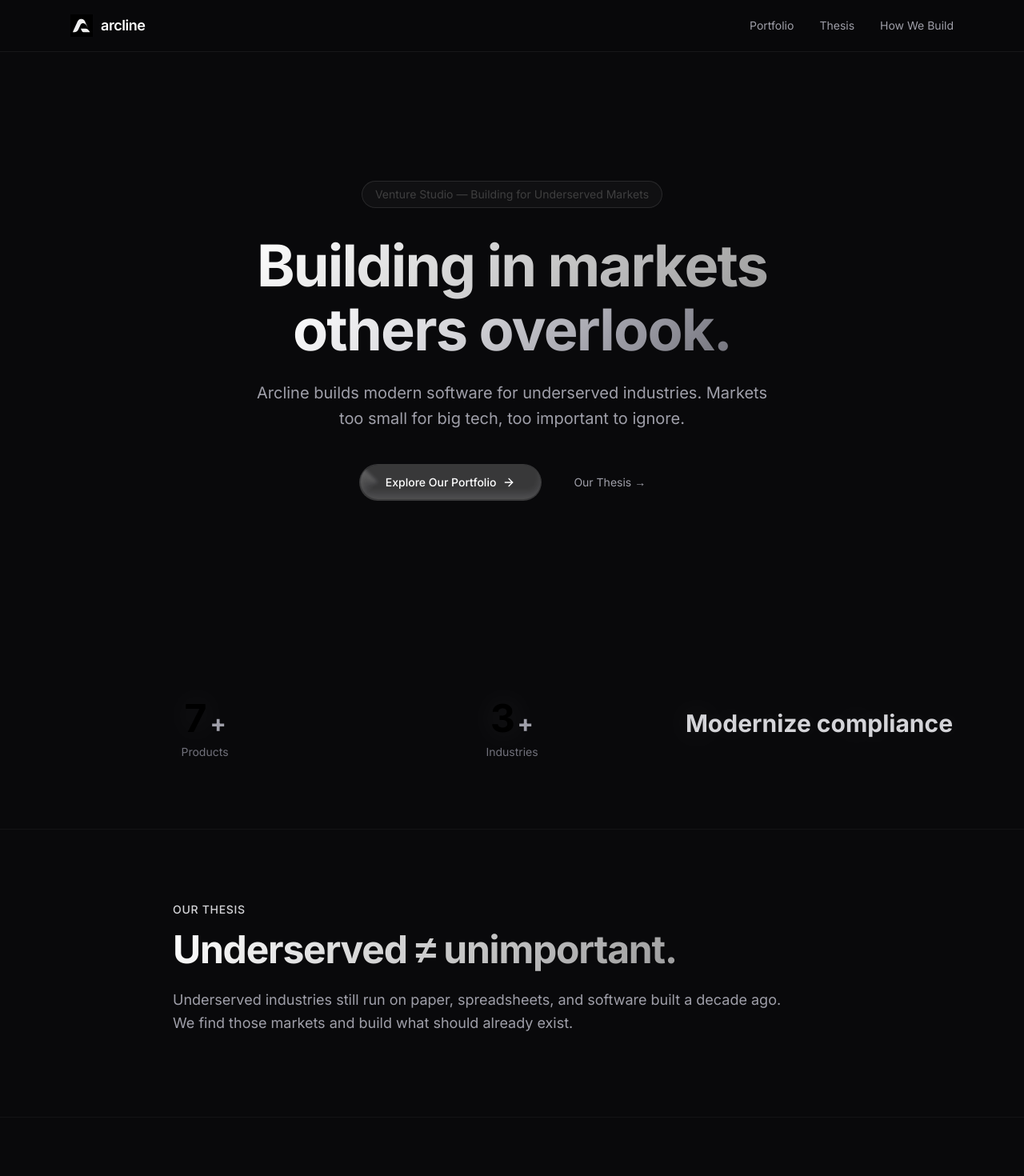
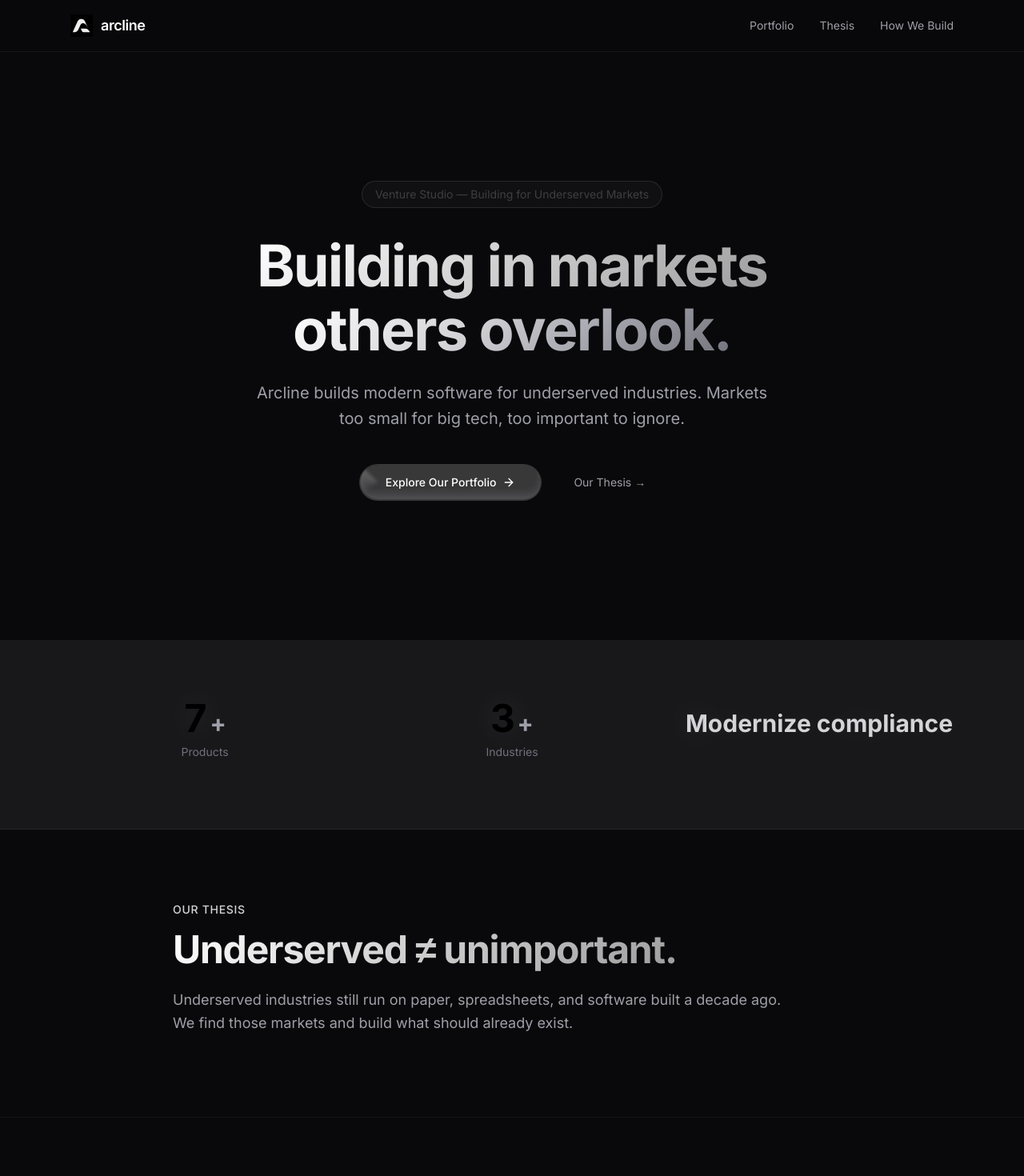
Before and after one commit to nolanterry/nolan-ventures, a Next.js app: page / in a window 1280 px wide. Shown: the top 1470 px of the page at 80% size. Built offline with nearby package versions, Linux system fonts and the light colour scheme.

Commit message:
Reduce aurora opacity, add contrast to stats section

```diff
--- a/app/page.tsx
+++ b/app/page.tsx
@@ -184,7 +184,7 @@ export default function Home() {
       </AuroraBackground>
 
       {/* Stats */}
-      <section className="py-20 border-b border-white/[0.04]">
+      <section className="py-20 border-b border-white/[0.06] bg-dark-light">
         <div className="max-w-6xl mx-auto px-6">
           <BlurFade delay={0.1}>
             <div className="grid grid-cols-3 gap-8 md:gap-12">
--- a/components/ui/aurora-background.tsx
+++ b/components/ui/aurora-background.tsx
@@ -24,7 +24,7 @@ export const AuroraBackground = ({
       <div className="absolute inset-0 overflow-hidden">
         <div
           className={cn(
-            "pointer-events-none absolute -inset-[10px] opacity-50",
+            "pointer-events-none absolute -inset-[10px] opacity-20",
             "[--aurora:repeating-linear-gradient(100deg,var(--color-brand)_10%,var(--color-brand-light)_15%,var(--color-brand-dark)_20%,var(--color-brand-light)_25%,var(--color-brand)_30%)]\n",
             "[background-image:var(--aurora)]\n",
             "[background-size:300%,_200%]\n",
```
